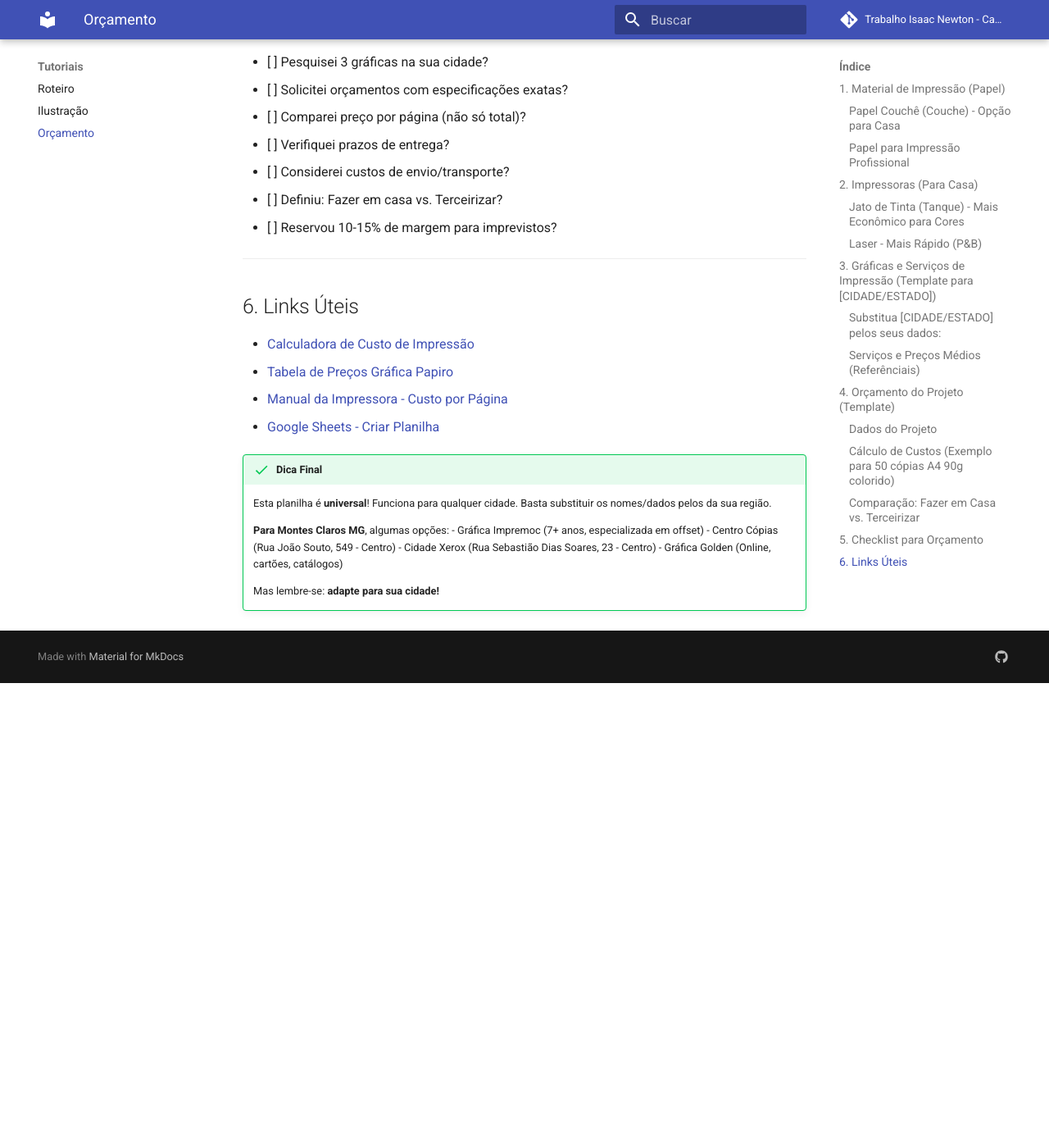
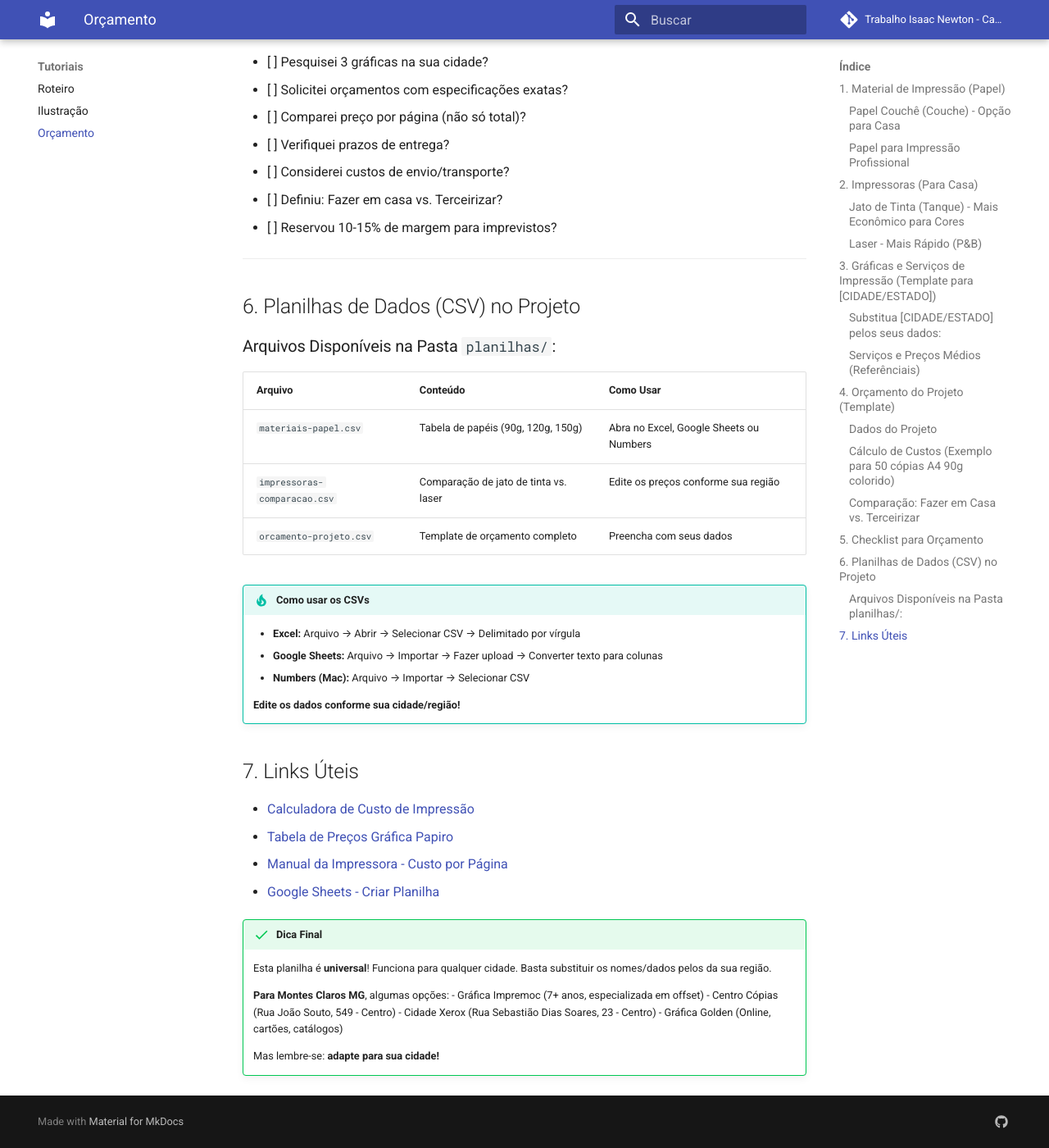
Before and after one commit to dionarley/Trabaho_Fisica_Conceit_1_per_Divulgacao_Cient, an MkDocs documentation site: the page built from docs/orcamento-planilha.md, in a window 1280 px wide and 1400 px high, scrolled down 4598 px. Shown: the whole window at 82% size. Built offline with MkDocs 1.6.1 and Material for MkDocs 9.7.7, drawn with Linux system fonts in a browser that asks for light colours; comment, search, counter and statistics services are not loaded; before the commit the page ends 5431 px from its top, so only the background shows below that.

Commit message:
docs: adiciona planilhas CSV e atualiza orcamento

```diff
--- a/docs/orcamento-planilha.md
+++ b/docs/orcamento-planilha.md
@@ -132,7 +132,24 @@
 
 ---
 
-## 6. Links Úteis
+## 6. Planilhas de Dados (CSV) no Projeto
+
+### Arquivos Disponíveis na Pasta `planilhas/`:
+
+| Arquivo | Conteúdo | Como Usar |
+|---------|-----------|----------|
+| `materiais-papel.csv` | Tabela de papéis (90g, 120g, 150g) | Abra no Excel, Google Sheets ou Numbers |
+| `impressoras-comparacao.csv` | Comparação de jato de tinta vs. laser | Edite os preços conforme sua região |
+| `orcamento-projeto.csv` | Template de orçamento completo | Preencha com seus dados |
+
+!!! tip "Como usar os CSVs"
+    - **Excel:** Arquivo → Abrir → Selecionar CSV → Delimitado por vírgula
+    - **Google Sheets:** Arquivo → Importar → Fazer upload → Converter texto para colunas
+    - **Numbers (Mac):** Arquivo → Importar → Selecionar CSV
+
+    **Edite os dados conforme sua cidade/região!**
+
+## 7. Links Úteis
 
 - [Calculadora de Custo de Impressão](https://planilhadigital.com.br/impressos-digitais)
 - [Tabela de Preços Gráfica Papiro](https://www.graficapapiro.com.br/)
```
Also changed, not shown: README.md (+17 -1 lines), 3 other files.
